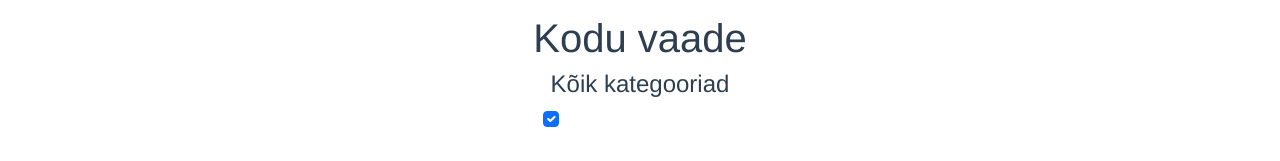
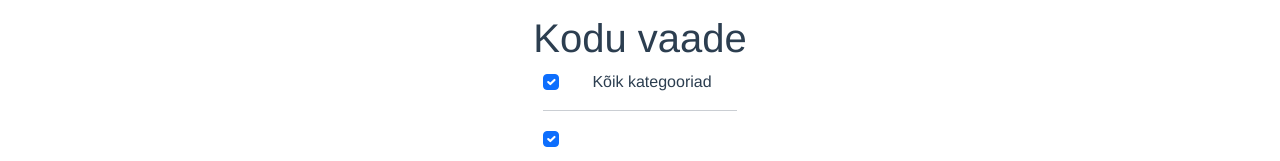
Before and after one commit to siimkaseorg/rssfeedfront, a Vue app: page / in a window 1280 px wide. Shown: the part 244-405 px from the top of the page. Built offline with nearby package versions, Linux system fonts and the light colour scheme; no server answers.

Commit message:
CategoriesTypesCheckbox complete

```diff
--- a/src/components/categories/CategoriesTypesCheckbox.vue
+++ b/src/components/categories/CategoriesTypesCheckbox.vue
@@ -1,9 +1,16 @@
 <template>
 
-  <h4>Kõik kategooriad</h4>
 
+  <div class="form-check">
+    <input @change="updateAllCategories($event.target.checked)" class="form-check-input" type="checkbox" checked>
+    <label class="form-check-label" >
+      Kõik kategooriad
+    </label>
+  </div>
+
+  <hr>
   <div v-for="category in categories" :key="category.categoryId" class="form-check">
-    <input @change="categoryCheckChanged(category.categoryId, $event.target.checked)" class="form-check-input" type="checkbox" :checked="category.categoryIsChosen">
+    <input @change="updateCategory(category.categoryId, $event.target.checked)" class="form-check-input" type="checkbox" :checked="category.categoryIsChosen">
     <label class="form-check-label" >
       {{ category.categoryName }}
     </label>
@@ -21,14 +28,19 @@ export default {
     return {}
   },
   methods: {
-    categoryCheckChanged(categoryId, categoryIsChosen) {
 
-      const categoryCheckboxChangeInfo = {
+    updateCategory(categoryId, categoryIsChosen) {
+      const updatedCategory = {
         categoryId: categoryId,
         categoryIsChosen: categoryIsChosen
       }
 
-      this.$emit('event-category-checkbox-state-changed', categoryCheckboxChangeInfo)
+      this.$emit('event-category-updated', updatedCategory)
+    },
+
+    updateAllCategories(categoriesAreChosen) {
+      this.$emit('event-categories-updated', categoriesAreChosen)
+
     },
   },
   mounted() {
--- a/src/views/HomeView.vue
+++ b/src/views/HomeView.vue
@@ -5,7 +5,8 @@
   <div class="row justify-content-center">
     <div class="col col-2">
       <CategoriesTypesCheckbox :categories="categories"
-                               @event-category-checkbox-state-changed="updateCategoriesCategoryIsChosenValue"
+                               @event-category-updated="updateCategory"
+                               @event-categories-updated="updateCategories"
 
       />
     </div>
@@ -44,19 +45,24 @@ export default {
           .catch()
     },
 
-    updateCategoriesCategoryIsChosenValue(categoryCheckboxChangeInfo) {
-
-      alert("categoryId: " + categoryCheckboxChangeInfo.categoryId + " categoryIsChosen: " + categoryCheckboxChangeInfo.categoryIsChosen)
-      // const categoryCheckboxChangeInfo = {
-      //   categoryId: categoryId,
-      //   categoryIsChosen: categoryIsChosen
-      // }
-
+    updateCategory(updatedCategory) {
+      for (let i = 0; i < this.categories.length; i++) {
+        if (this.categories[i].categoryId === updatedCategory.categoryId) {
+          this.categories[i].categoryIsChosen = updatedCategory.categoryIsChosen
+          break
+        }
+      }
       // todo: käi for (index) tsükliga läbi this.categories massiiv.
       //  Vaata igal tsüklil  categoryCheckboxChangeInfo.categoryId väärtust
       //  ja võrdle seda kokreetsel tsüklil category objekti välja categoryId vastu
       //  Kui väärtused klapivad, siis muuda selle category objekti välja categoryIsChosen väärtust
       //  vastavalt categoryCheckboxChangeInfo.categoryId väärtusega
+    },
+
+    updateCategories(categoriesAreChosen) {
+      for (let i = 0; i < this.categories.length; i++) {
+        this.categories[i].categoryIsChosen = categoriesAreChosen
+      }
     },
 
   },
```
